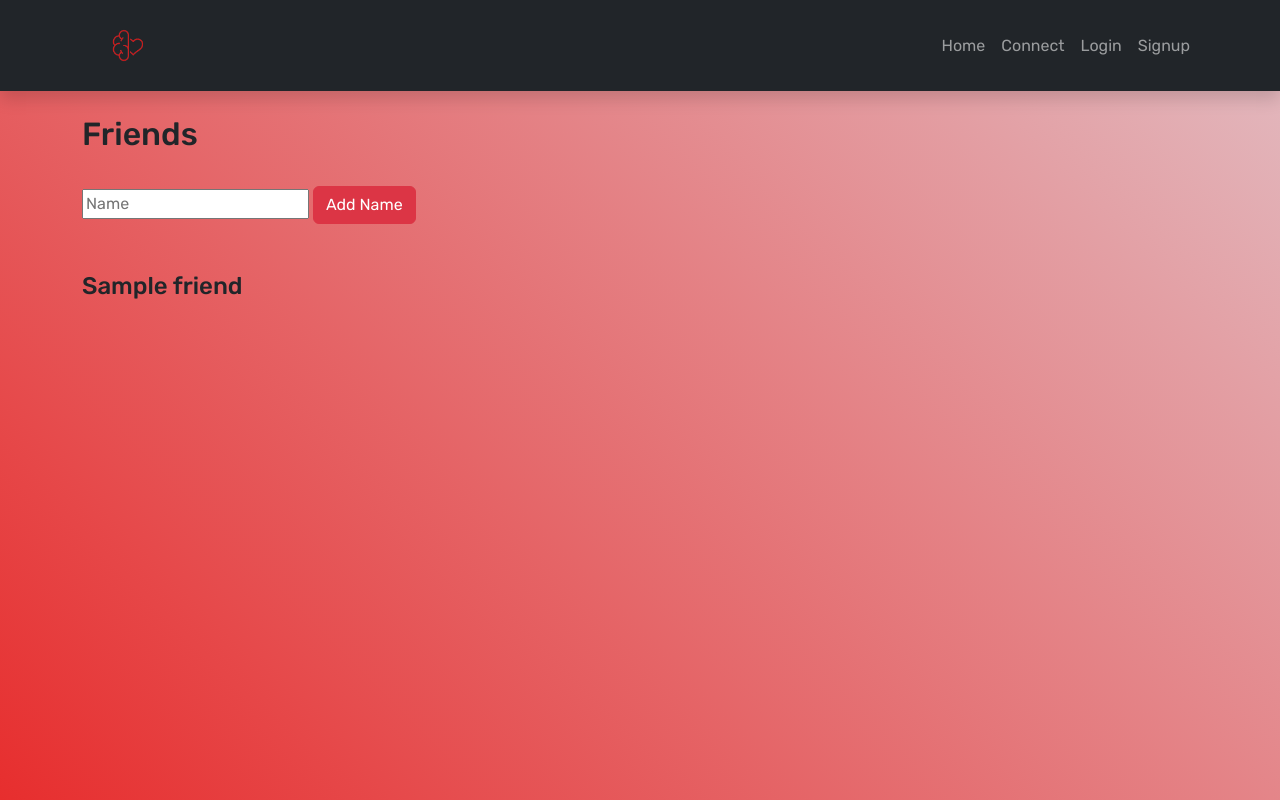
After one commit to efelicidario/hot_Brain, a Flask app: page /friends in a window 1280 px wide. The commit adds this page. Run offline with Flask 3, Linux system fonts and the light colour scheme; tables that the repository leaves empty hold one stand-in row (values such as "Sample post"); some libraries are stand-ins or nearby versions.

Commit message:
add friends page

```diff
--- a/app.py
+++ b/app.py
@@ -23,7 +23,7 @@ from keys import account_sid, auth_token, twilio_number
 #from itsdangerous import JSONWebSignatureSerializer
 
 import sys
-import datetime
+from datetime import datetime
 import bcrypt
 import traceback
 import os
@@ -152,6 +152,16 @@ class User(db.Model, UserMixin):
     social = db.Column(db.Boolean) #social?
     additonal_info = db.Column(db.String(20)) #additional info
     preferance_info = db.relationship('UserPreferance', backref='user', uselist=False)
+
+class Friends(db.Model):
+    id = db.Column(db.Integer, primary_key=True)
+    name = db.Column(db.String(200), nullable=False)
+    date_created = db.Column(db.DateTime, default=datetime.utcnow)
+
+    # Create a function to return a string when we add something
+    def __repr__(self):
+        return '<Name %r' % self.id
+
 
     #preferences from survey
 class UserPreferance(db.Model):
@@ -513,6 +523,28 @@ def user_profile(user_id):
     image = url_for('static', filename='pics/profile/' + user.profile_pic)
     return render_template('user.html', image_file = image, user=user)
 
+# Friends route
+@app.route('/friends', methods=['POST', 'GET'])
+def friends():
+    title = "My Friends List"
+
+    if request.method == "POST":
+        friend_name = request.form['name']
+        new_friend = Friends(name=friend_name)
+
+        # Push to database
+        try:
+            db.session.add()
+            db.session.commit()
+            return redirect('/friends')
+        except:
+            return "There was an error adding your friend..."
+    else:
+        friends = Friends.query.order_by(Friends.date_created)
+        return render_template("friends.html", title=title, friends=friends)
+
+    return render_template("friends.html", title=title)
+
 @app.route('/logout', methods=['GET', 'POST'])
 @login_required
 def logout():
--- /dev/null
+++ b/templates/friends.html
@@ -0,0 +1,131 @@
+<!DOCTYPE html>
+<html lang="en">
+
+<head>
+    <meta charset="utf-8">
+    <meta name="viewport" content="width=device-width, initial-scale=1">
+    <title>Dashboard</title>
+    <link rel="stylesheet" href="static/globals.css" />
+    <link rel="stylesheet" href="static/style.css" />
+    <link rel="preconnect" href="https://fonts.googleapis.com">
+    <link rel="preconnect" href="https://fonts.gstatic.com" crossorigin>
+    <link rel="icon" href="/static/pics/logo-small.png">
+    <link href="https://fonts.googleapis.com/css2?family=Rubik:wght@400;500;700&display=swap" rel="stylesheet">
+    <link href="https://cdn.jsdelivr.net/npm/bootstrap@5.3.2/dist/css/bootstrap.min.css" rel="stylesheet"
+        integrity="sha384-T3c6CoIi6uLrA9TneNEoa7RxnatzjcDSCmG1MXxSR1GAsXEV/Dwwykc2MPK8M2HN" crossorigin="anonymous">
+</head>
+<style>
+    input[type="videos"] {
+        background-color: #8b002e;
+        border: none;
+        padding: 10px 20px;
+        /* Added padding for a wider button */
+        cursor: pointer;
+        border-radius: 20px;
+        /* Rounded corners for the button */
+    }
+
+    input[type="videos"]:hover {
+        background-color: #8b002e;
+    }
+
+    body {
+        background: linear-gradient(45deg, #e72e2e, #e2bcc2);
+        /* Gradient background from #e72e2e to #e2bcc2 */
+        font-family: 'Rubik', sans-serif;
+    }
+
+    .card {
+        position: relative;
+        /* Required for pseudo-element positioning */
+        background-color: rgba(0, 0, 0, 0.096);
+        /* Semi-transparent black background */
+        opacity: 0.8;
+        /* Adjust the opacity level as needed (0 to 1) */
+    }
+
+    .card::before {
+        content: "";
+        position: absolute;
+        top: 0;
+        left: 0;
+        width: 100%;
+        height: 100%;
+        background-color: rgba(128, 128, 128, 0);
+        /* Semi-transparent grey tint */
+        z-index: -1;
+        /* Place the pseudo-element behind the content */
+    }
+
+
+</style>
+
+<body>
+    <!-- Navbar -->
+    <nav class="navbar navbar-expand-lg bg-dark navbar-dark py-3 shadow">
+        <div class="container">
+            <!--<a href="{{ url_for('index') }}" class="navbar-brand text-danger">hot<span class="text-warning">Brain</span></a>-->
+            <a href="{{ url_for('index') }}" class="navbar-brand">
+                <img src="/static/pics/clearlogo.png" width="90" height"90" class="d-inline-block align-top">
+            </a>
+
+            <button class="navbar-toggler" type="button" data-bs-toggle="collapse" data-bs-target="#navmenu">
+                <span class="navbar-toggler-icon"></span>
+            </button>
+
+            <div class="collapse navbar-collapse" id="navmenu">
+                <ul class="navbar-nav ms-auto">
+                    <!--
+                        <li class="nav-item">
+                            <a href="#learn" class="nav-link">Videos</a>
+                        </li>
+                        -->
+                    <li class="nav-item">
+                        <a href="{{ url_for('index') }}" class="nav-link">Home</a>
+                    </li>
+                    <li class="nav-item">
+                        <a href="{{ url_for('connect') }}" class="nav-link">Connect</a>
+                    </li>
+                    {% if current_user.is_authenticated %}
+                    <li class="nav-item">
+                        <a href="{{ url_for('logout') }}" class="nav-link">Logout</a>
+                    </li>
+                    <!--<li class="nav-item">
+                        <a href="{{ url_for('dashboard') }}" class="nav-link">Dashboard</a>
+                    </li>-->
+                    {% else %}
+                    <li class="nav-item">
+                        <a href="{{ url_for('login') }}" class="nav-link">Login</a>
+                    </li>
+                    <li class="nav-item">
+                        <a href="{{ url_for('signup') }}" class="nav-link">Signup</a>
+                    </li>
+                    {% endif %}
+                </ul>
+            </div>
+        </div>
+    </nav>
+
+    <div class="container">
+        </br />
+        <h2>Friends</h2>
+        </br />
+        <form action="/friends" METHOD="POST">
+            <input type="text" placeholder="Name" name="
+            name">
+            <input type="submit" value="Add Name" class=
+            "btn btn-danger">
+        </form>
+        <br><br>
+        {% for friend in friends %}
+            <h4>
+                {{ friend.name }}
+            </h4>
+        {% endfor %}
+    </div>
+
+    <script src="https://cdn.jsdelivr.net/npm/bootstrap@5.3.2/dist/js/bootstrap.bundle.min.js"
+        integrity="sha384-C6RzsynM9kWDrMNeT87bh95OGNyZPhcTNXj1NW7RuBCsyN/o0jlpcV8Qyq46cDfL"
+        crossorigin="anonymous"></script>
+</body>
+</html>
--- a/templates/index.html
+++ b/templates/index.html
@@ -69,6 +69,9 @@
                     <li class="nav-item">
                         <a href="{{ url_for('login') }}" class="nav-link">Login</a>
                     </li>
+                    <li class="nav-item">
+                        <a href="{{ url_for('friends') }}" class="nav-link">Friends</a>
+                    </li>
                 </ul>
             </div>
         </div>
```
Also changed, not shown: templates/navbar.html (added, +48 -0 lines), instance/database.db.
